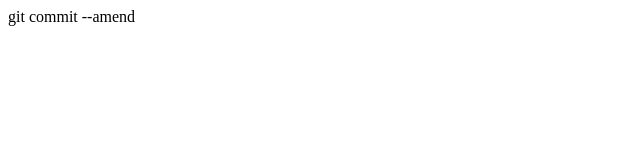
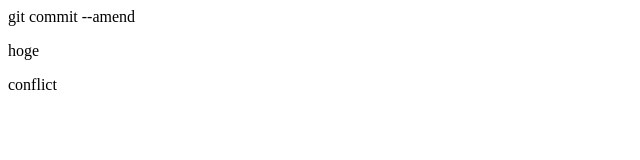
Before and after one commit to kanoposo/git_tutorial, a plain HTML site: page index.html in a window 1280 px wide. Shown: the full height of the page, 0-640 px from the left. Drawn offline with Linux system fonts and the light colour scheme.

Commit message:
confilictを追記

```diff
--- a/index.html
+++ b/index.html
@@ -1 +1,3 @@
 <p>git commit --amend</p>
+<p>hoge</p>
+<p>conflict</p>
```
